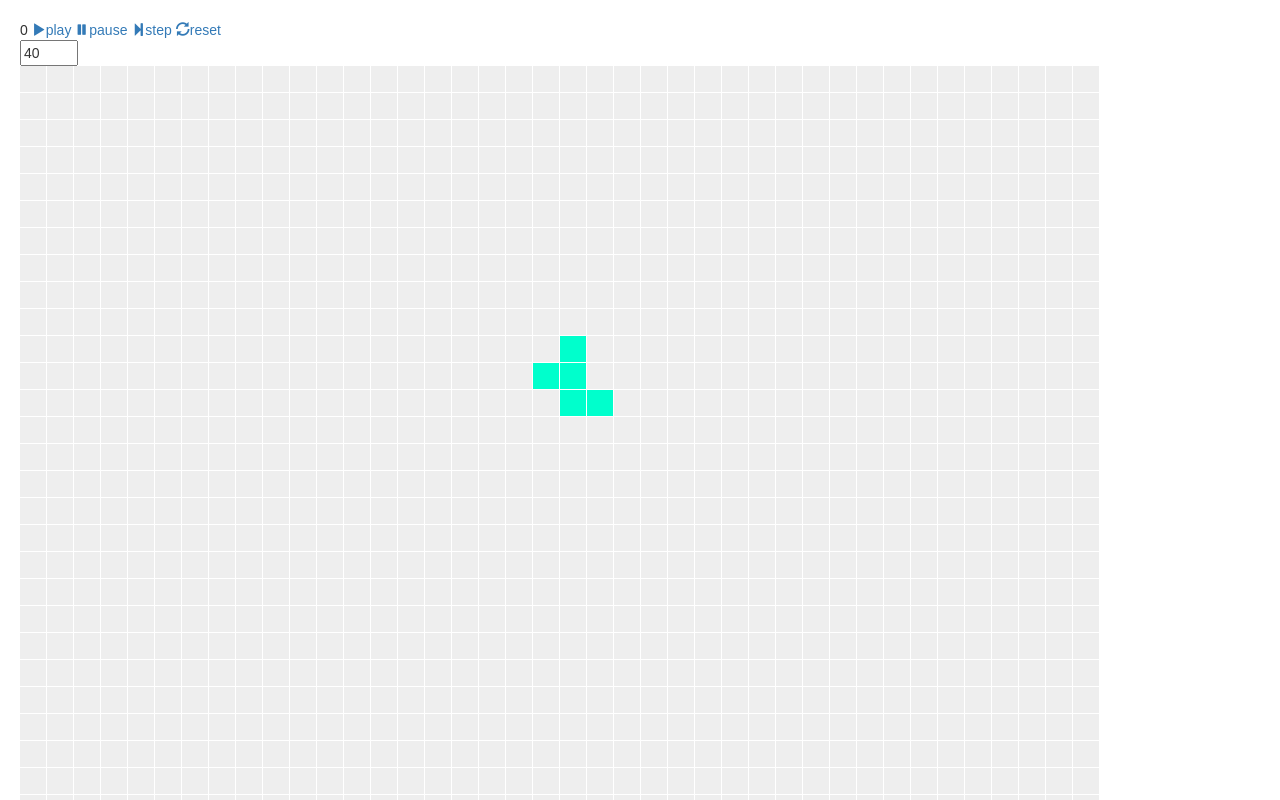
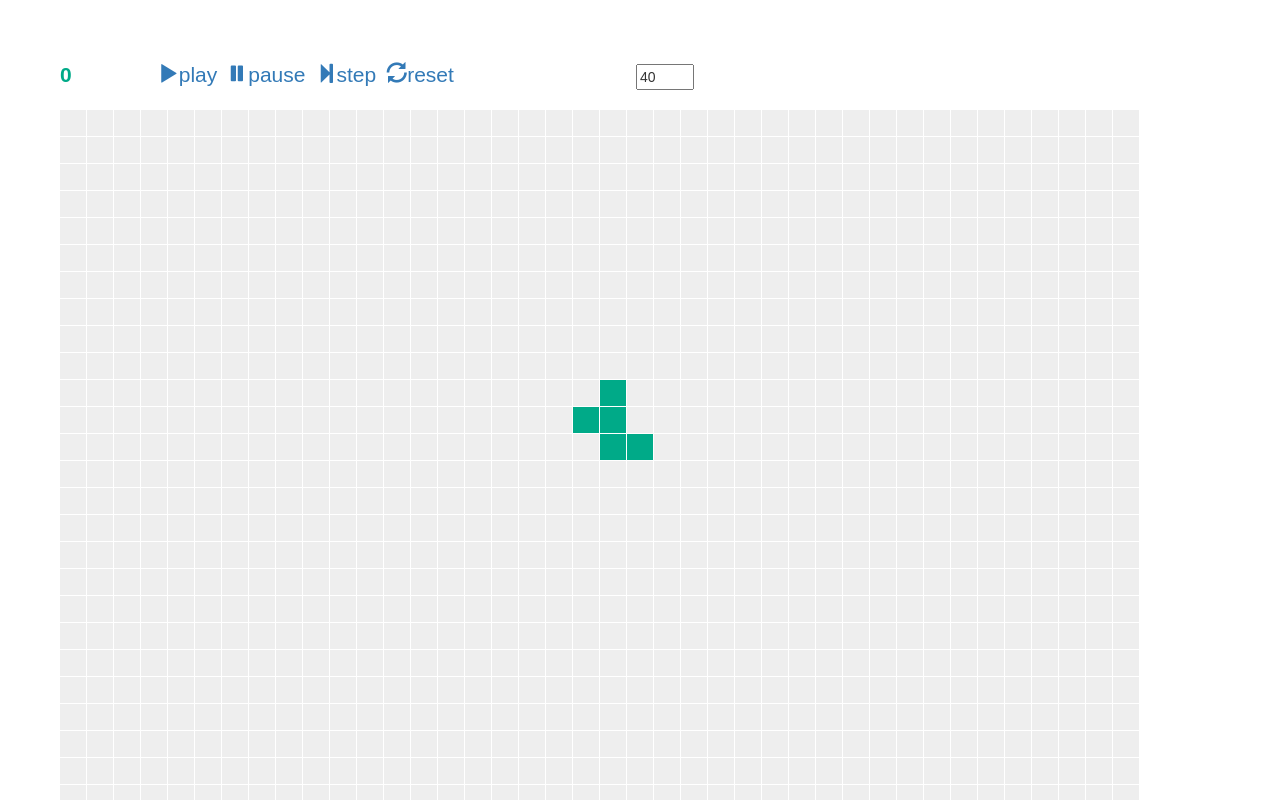
Before and after one commit to marksoper/life, a React (Create React App) app: page / in a window 1280 px wide. Shown: the top 800 px of the page. Built offline with nearby package versions, Linux system fonts and the light colour scheme.

Commit message:
better layout for board header

```diff
--- a/src/components/LifeBoard/LifeBoard.js
+++ b/src/components/LifeBoard/LifeBoard.js
@@ -31,7 +31,7 @@ class LifeBoard extends Component {
           y: r * (pixelsPerCell + rowLineStrokeWidth),
           r,
           c,
-          fill: board[r][c] ? '#0FC' : '#EEE',
+          fill: board[r][c] ? '#0A8' : '#EEE',
           key: `${r}_${c}`
         });
       }
--- a/src/components/LifeContainer/LifeContainer.css
+++ b/src/components/LifeContainer/LifeContainer.css
@@ -1,3 +1,32 @@
+
 .LifeContainer {
+  margin: 40px;
+}
 
+.LifeHeader {
+  display: flex;
+  align-items: flex-end;
+  width: 720px;
+  margin-bottom: 20px;
 }
+
+.GenCount {
+  font-size: 150%;
+  flex-grow: 1;
+  font-weight: bold;
+  color: #0a8;
+}
+
+.SimControls {
+  font-size: 150%;
+  flex-grow: 2;
+  display: flex;
+}
+
+.SimControls div {
+  margin-right: 10px;
+}
+
+.ResizeControls {
+  flex-grow: 1;
+}
--- a/src/components/LifeContainer/LifeContainer.js
+++ b/src/components/LifeContainer/LifeContainer.js
@@ -96,18 +96,27 @@ class LifeContainer extends Component {
     const concludedMessage = this.props.isConcluded ? 'concluded' : '';
     return (
       <div className="LifeContainer">
-        <span>{generation}</span>
-        &nbsp;
+        <div className="LifeHeader">
+          <div className="GenCount">
+            {generation}
+            <span>
+              {concludedMessage}
+            </span>
+          </div>
+          <div className="SimControls">
+            <div>
               <a onClick={handlePlay} role="button" tabIndex="0">
                 <span className="glyphicon glyphicon-play" aria-label="Play" />
                 play
               </a>
-        &nbsp;
+            </div>
+            <div>
               <a onClick={handlePause} role="button" tabIndex="0">
                 <span className="glyphicon glyphicon-pause" aria-label="Play" />
                 pause
               </a>
-        &nbsp;
+            </div>
+            <div>
               <a onClick={handleStep} role="button" tabIndex="0">
                 <span
                   className="glyphicon glyphicon-step-forward"
@@ -115,14 +124,15 @@ class LifeContainer extends Component {
                 />
                 step
               </a>
-        &nbsp;
+            </div>
+            <div>
               <a onClick={handleResetBoard} role="button" tabIndex="0">
                 <span className="glyphicon glyphicon-refresh" aria-label="Play" />
                 reset
               </a>
-        &nbsp;
-        <span>{concludedMessage}</span>
-        &nbsp;
+            </div>
+          </div>
+          <div className="ResizeControls">
             <form>
               <input
                 type="number"
@@ -132,6 +142,8 @@ class LifeContainer extends Component {
                 value={this.props.board[0].length}
               />
             </form>
+          </div>
+        </div>
         <div>
           <LifeBoard
             board={board}
```
Lines whose indentation alone changed are shown as unchanged.
